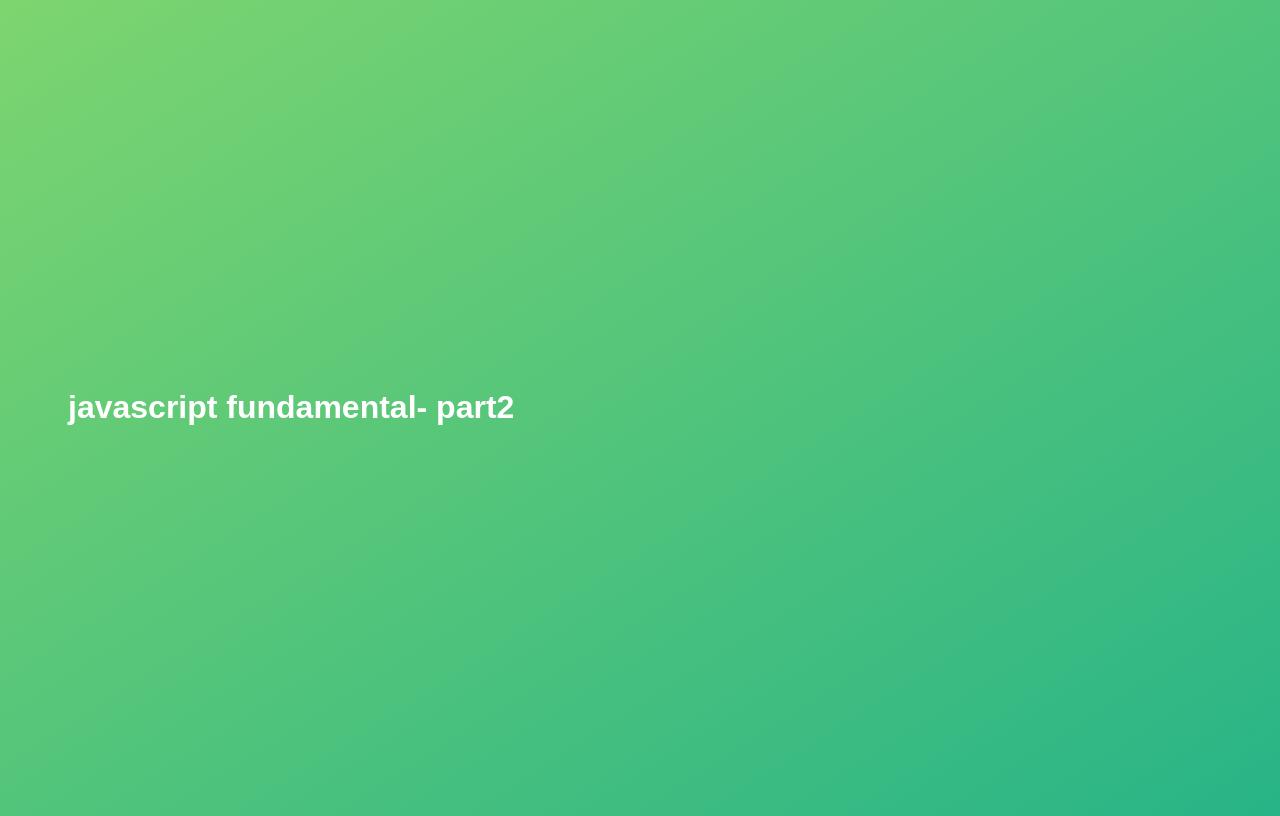
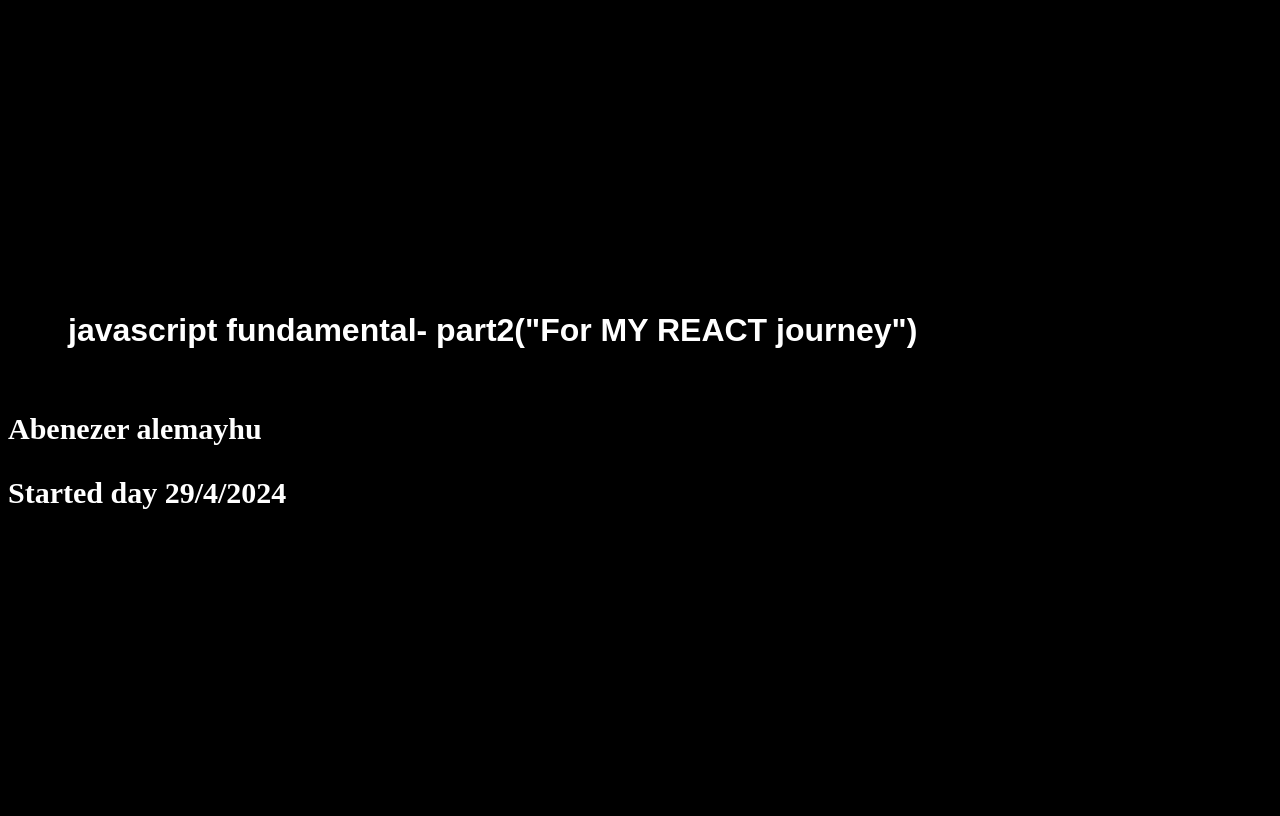
Before and after one commit to Abenezerjr/my-javascript-journey, a plain HTML site: page Javascript/fundamental2/index.html in a window 1280 px wide. Drawn offline with Linux system fonts and the light colour scheme.

Commit message:
learn about array,object,loop,

```diff
--- a/Javascript/fundamental2/index.html
+++ b/Javascript/fundamental2/index.html
@@ -4,13 +4,13 @@
     <meta charset="UTF-8" />
     <mata name="'viewport" content="width=device-width,initial-scale=1.0" />
     <meta http-equiv="X-UA-Compatible" content="ie=edge" />
-    <title>Javascript fundamentale -part 1</title>
+    <title>Javascript fundamentale -part 2</title>
     <style>
       body {
         height: 100vh;
         display: flex;
         align-items: center;
-        background: linear-gradient(to top left, #28b487, #7dd56f);
+        background-color: black;
       }
 
       h1 {
@@ -22,10 +22,20 @@
         text-align: center;
         color: white;
       }
+      h3 {
+        color: white;
+        font-size: 30px;
+      }
     </style>
   </head>
   <body>
-    <h1>javascript fundamental- part2</h1>
+    <h1>javascript fundamental- part2("For MY REACT journey")</h1>
+    <h3>Abenezer alemayhu</h3>
+    <h3>
+      Started day 29/4/2024
+      <h3></h3>
+      End date
+    </h3>
     <script src="script.js"></script>
   </body>
 </html>
```
Also changed, not shown: Javascript/fundamental2/script.js (+181 -1 lines).
